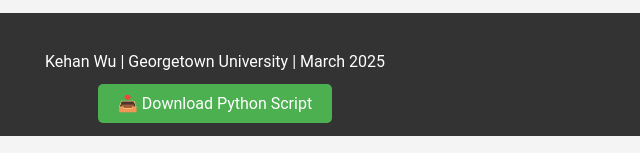
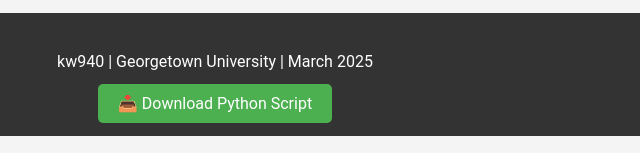
Before and after one commit to KEHAN-WU/Security-analysis, a plain HTML site: page index.html in a window 1280 px wide. Shown: the part 9267-9420 px from the top of the page, 425-1065 px from the left. Drawn offline with Linux system fonts and the light colour scheme.

Commit message:
Updated index.html

```diff
--- a/index.html
+++ b/index.html
@@ -239,7 +239,7 @@
     </div>
 
     <div class="footer">
-    <p>Kehan Wu | Georgetown University | March 2025</p>
+    <p>kw940 | Georgetown University | March 2025</p>
     <a href="scripts/interactive.py" class="download-btn">📥 Download Python Script</a>
     </div>
 </div>
```
